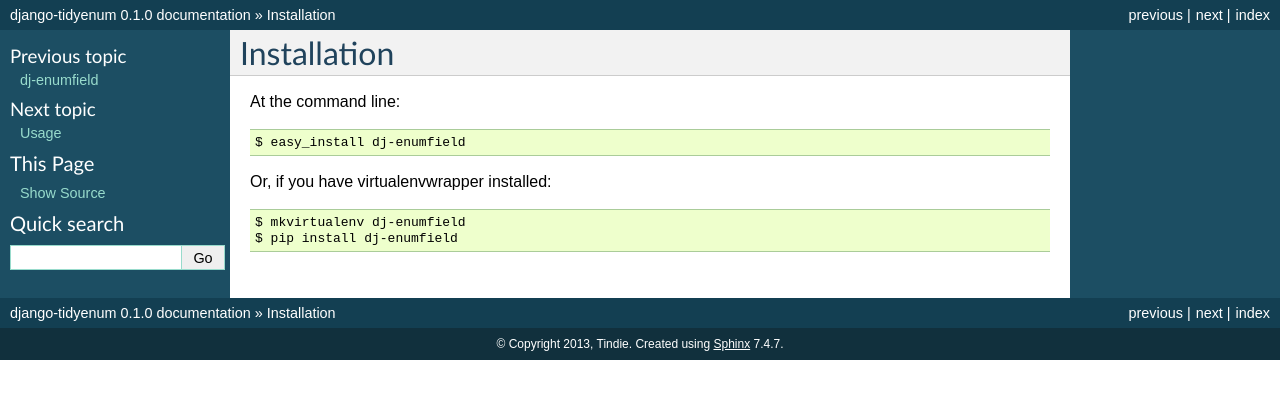
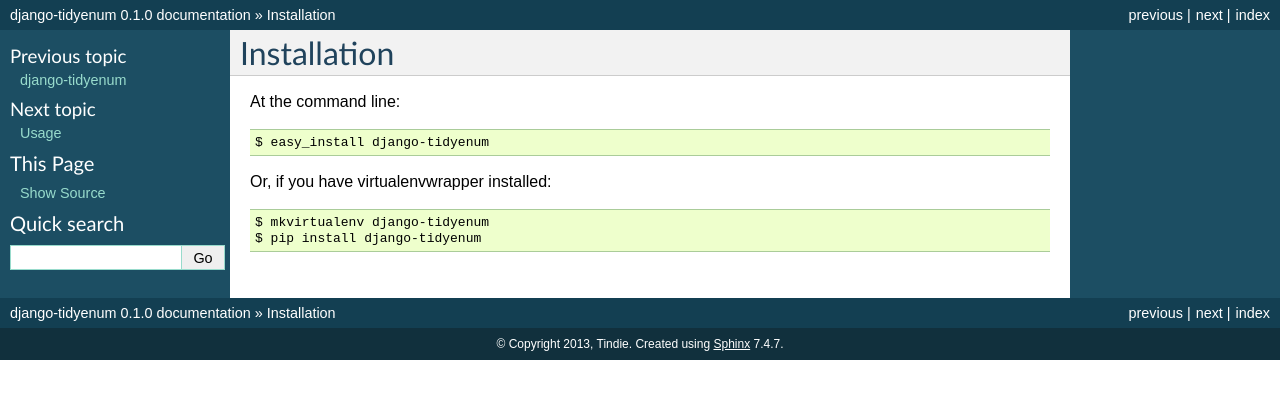
Before and after one commit to SupplyFrame/django-tidyenum, a Sphinx documentation site: the page built from docs/installation.rst, in a window 1280 px wide. Shown: the top 399 px of the page. Built offline with Sphinx 7.4.7, drawn with Linux system fonts in a browser that asks for light colours.

Commit message:
More renaming

```diff
--- a/docs/index.rst
+++ b/docs/index.rst
@@ -3,7 +3,7 @@
    You can adapt this file completely to your liking, but it should at least
    contain the root `toctree` directive.
 
-Welcome to dj-enumfield's documentation!
+Welcome to django-tidyenum's documentation!
 =================================================================
 
 Contents:
--- a/docs/installation.rst
+++ b/docs/installation.rst
@@ -4,9 +4,9 @@
 
 At the command line::
 
-    $ easy_install dj-enumfield
+    $ easy_install django-tidyenum
 
 Or, if you have virtualenvwrapper installed::
 
-    $ mkvirtualenv dj-enumfield
-    $ pip install dj-enumfield
+    $ mkvirtualenv django-tidyenum
+    $ pip install django-tidyenum
--- a/docs/usage.rst
+++ b/docs/usage.rst
@@ -2,6 +2,6 @@
 Usage
 ========
 
-To use dj-enumfield in a project::
+To use django-tidyenum in a project::
 
-	import dj-enumfield
+	import django-tidyenum
```
Also changed, not shown: CONTRIBUTING.rst (+12 -12 lines), README.rst (+11 -11 lines), 4 other files.
